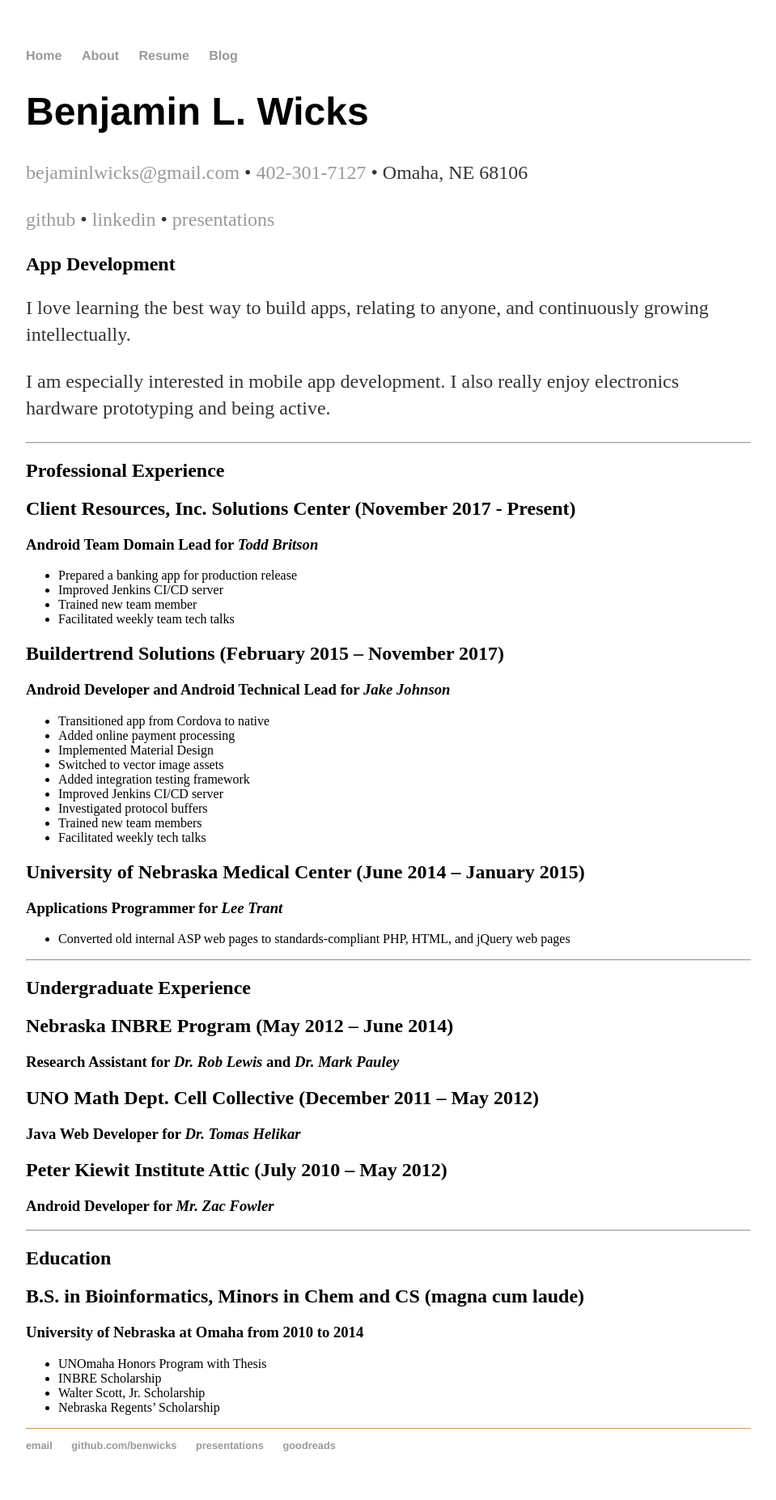
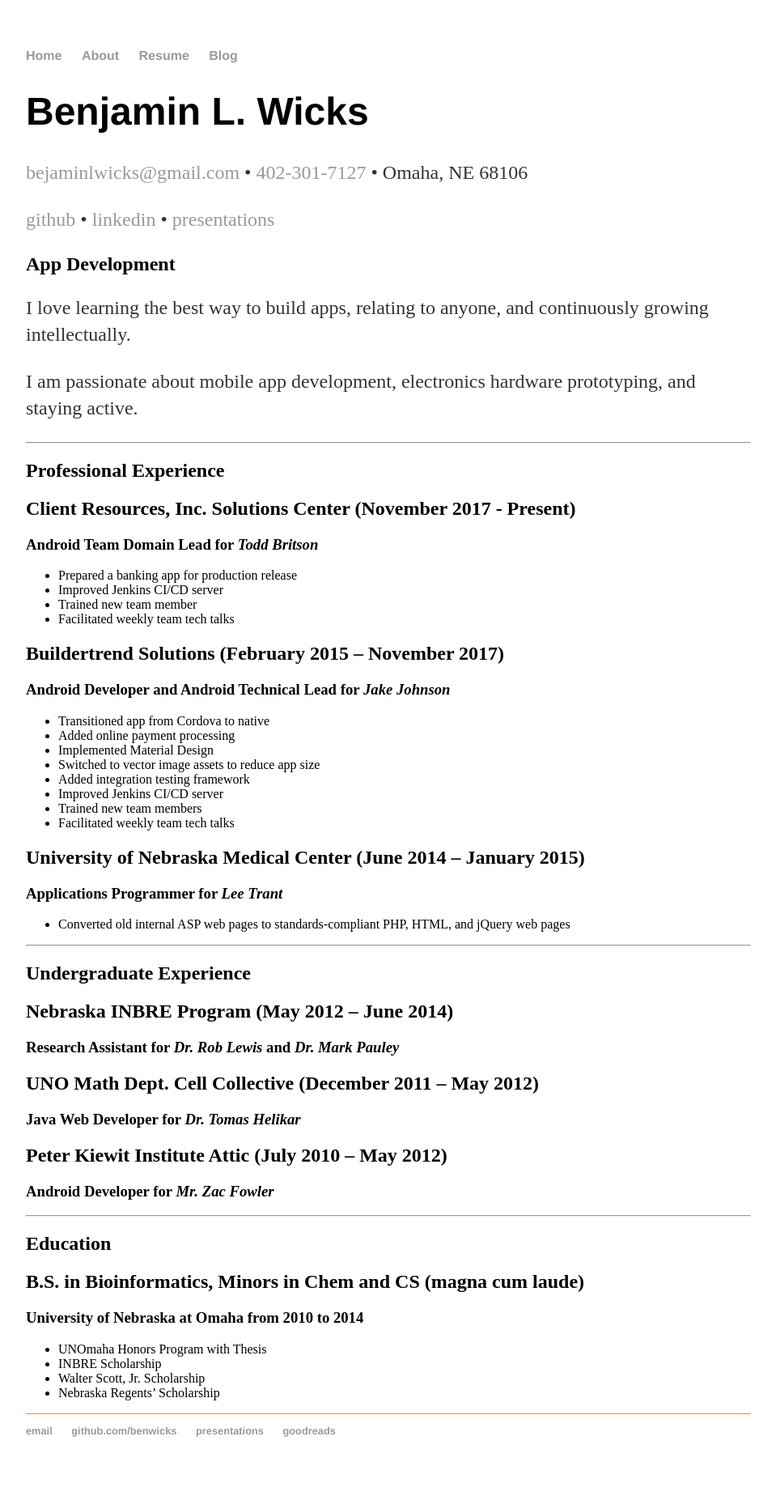
Before and after one commit to benwicks/benwicks.github.io, a Jekyll site: the page built from resume/index.md, in a window 1280 px wide. Shown: the whole page at 81% size, without its empty margins (160-1119 px from the left). Built offline with Jekyll 4.4.1, drawn with Linux system fonts in a browser that asks for light colours; our own code applies the rules of GitHub Pages for plain Markdown files.

Commit message:
Update resume wording

```diff
--- a/resume/index.md
+++ b/resume/index.md
@@ -11,7 +11,7 @@ title: My Resume
 ## App Development
 I love learning the best way to build apps, relating to anyone, and continuously growing intellectually.
 
-I am especially interested in mobile app development. I also really enjoy electronics hardware prototyping and being active.
+I am passionate about mobile app development, electronics hardware prototyping, and staying active.
 
 ---
 
@@ -29,12 +29,11 @@ I am especially interested in mobile app development. I also really enjoy electr
 - Transitioned app from Cordova to native
 - Added online payment processing
 - Implemented Material Design
-- Switched to vector image assets
+- Switched to vector image assets to reduce app size
 - Added integration testing framework
 - Improved Jenkins CI/CD server
-- Investigated protocol buffers
 - Trained new team members
-- Facilitated weekly tech talks
+- Facilitated weekly team tech talks
 
 ## University of Nebraska Medical Center (June 2014 – January 2015)
 ### **Applications Programmer** for *Lee Trant*
```
